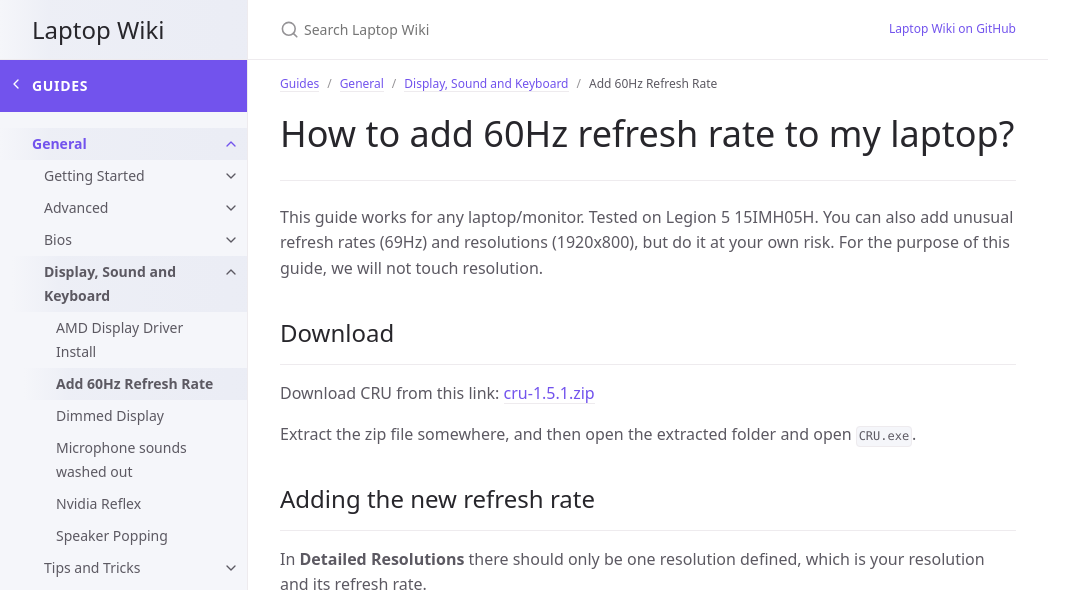
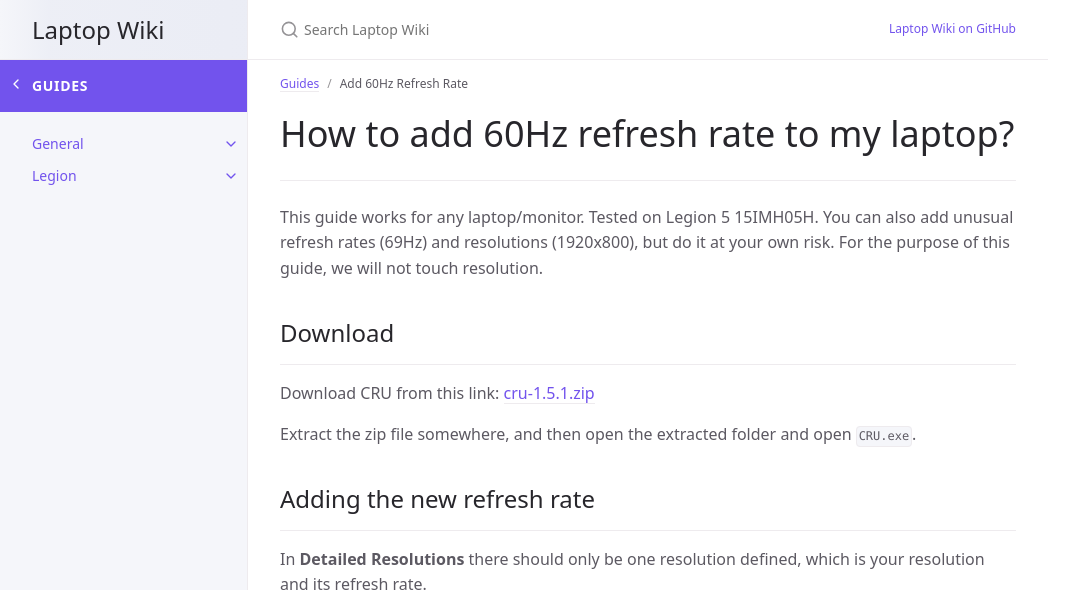
Before and after one commit to laptopwiki/laptopwiki.github.io, a Jekyll site: the page built from _guides/general/display-sound-keyboard/custom-res.md, in a window 1280 px wide and 900 px high, cut to the strip 0-590 px from the top of the window. Shown: the whole strip, without its empty margins (0-1079 px from the left). Built offline with Jekyll 4.4.1, drawn with Linux system fonts in a browser that asks for light colours; cached includes are drawn as plain includes; part of the change alters nothing that is shown; some of the changed text lies outside the part shown.

```diff
--- a/_guides/general/display-sound-keyboard/custom-res.md
+++ b/_guides/general/display-sound-keyboard/custom-res.md
@@ -3,7 +3,8 @@ layout: wiki
 title: Add 60Hz Refresh Rate
 description: "Adds 60Hz to monitors/laptops with no 60Hz refresh rate"
 parent: Display, Sound and Keyboard
-grand parent: Basics
+grand_parent: Basics
+image: https://media.discordapp.net/attachments/852210156875153408/955908527724068894/unknown.png
 contributors: ['ammarasyad']
 ---
 
```
